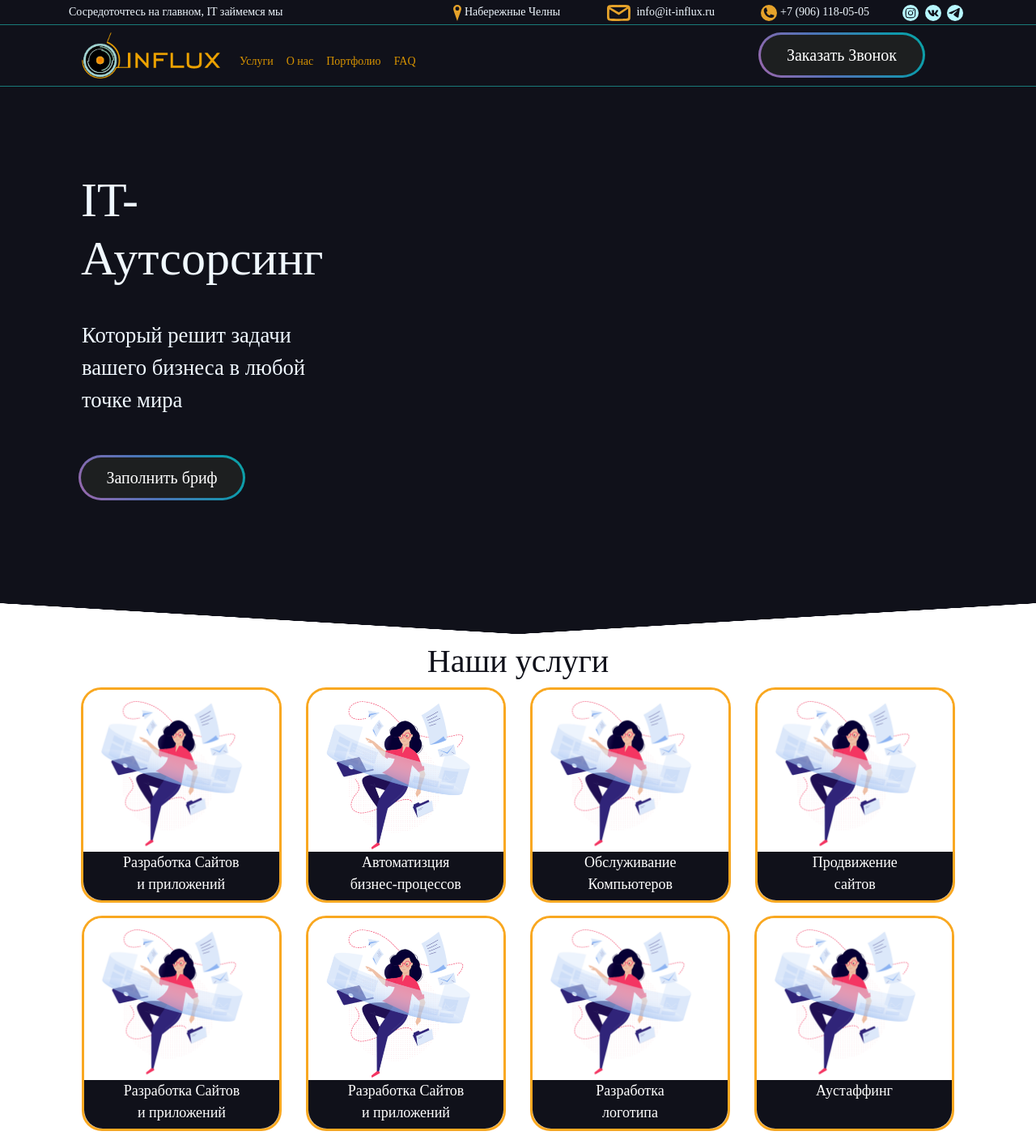
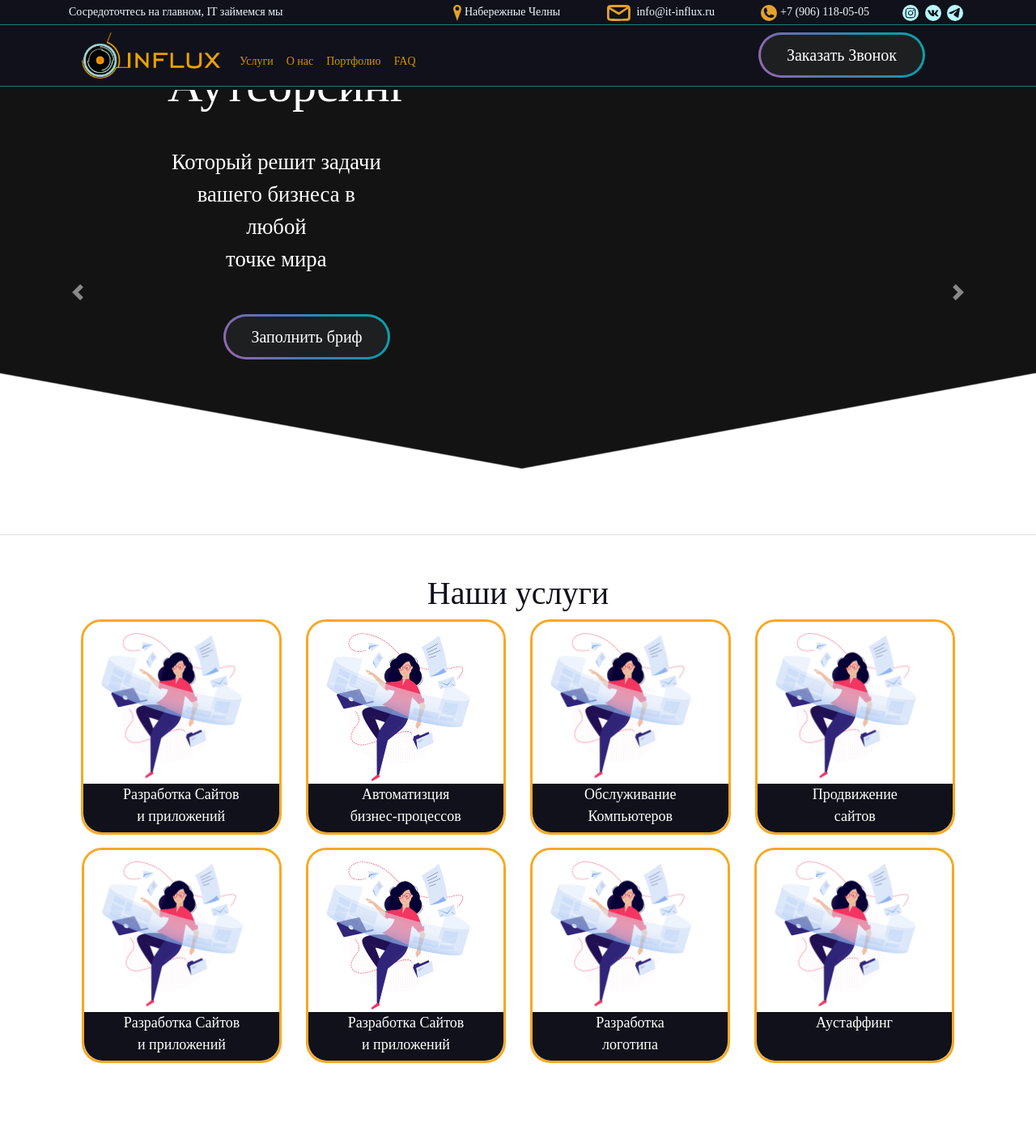
Before and after one commit to nik001/influx, a PHP site: page / in a window 1280 px wide. Shown: the whole page at 81% size. After the commit the page ends 1313 px from the top, so only its background shows below. Run offline with PHP 8.4, Linux system fonts and the light colour scheme; some web fonts are replaced.

Commit message:
слайдер

```diff
--- a/css/style.css
+++ b/css/style.css
@@ -168,6 +168,15 @@ body{
     -webkit-box-shadow: #a2a2a2 0 10px 10px 0;
     box-shadow: #a2a2a2 0 10px 10px 0;
 }
+.slide-all-text-style h1{
+    font-family: Ristretto;
+    font-size: 60px;
+    margin-top: -450px;
+    padding-bottom: 30px
+}
+.head-slide-button .gradient-border{
+    margin-left: 72px;
+}
 .tariff {
     height: 100%;
     background-color: #F6F6F6;
@@ -200,7 +209,19 @@ body{
     color: #1b1e21;
     border-radius: 5px;
 }
+.carousel{
+    z-index: 1;
+}
+.slider-mask img{
+    z-index: 1000;
+    width: 100%;
+    margin-top: -150px;
+    position: relative;
 
+}
+.carousel-indicators{
+    padding-bottom: 70px;
+}
 /*	кнопочка доработаная =)*/
 .btn-offer
 {
@@ -281,6 +302,10 @@ body{
     height: auto;
     max-width: none;
     max-height: none;
+}
+.carousel-item img{
+    height: 100vh;
+    overflow: hidden;
 }
 /*.row_row*/
 /*{*/
--- a/index.html
+++ b/index.html
@@ -13,8 +13,7 @@
     <script src="js/jquery.maskedinput.min.js"></script>
     <script src="js/popper.min.js"></script>
     <script src="js/bootstrap.min.js"></script>
-
-	 <link rel="shortcut icon" href="img/лого111.png" type="image/x-icon">
+	<link rel="shortcut icon" href="img/лого111.png" type="image/x-icon">
 
     <title>IT-INFLUX</title>
 </head>
@@ -80,7 +79,58 @@
 	<hr align="center" class=" my-1" width="100%" size="1" color="#1C8887" />
 </header>
 	<section> <!--slider -->
-		<div class="container">
+		<div id="carouselExampleIndicators" class="carousel slide" data-ride="carousel">
+		  <div class="carousel-inner">
+		    <div class="carousel-item active">
+		      <img class="d-block w-100" src="img/bg-1.jpg" alt="Первый слайд">
+		      <div class="carousel-caption">
+		      	<div class="col-4">
+				<div class=""><h1 class="text-h1-slider">IT-Аутсорсинг</h1>
+				<p>Который решит задачи <br>
+					вашего бизнеса в любой <br>
+					точке мира</p>
+				</div>
+				<div class="head-slide-button">
+					<div class="gradient-border  button-slider" id="box"> Заполнить бриф</div>
+				</div>
+				</div>
+				<div class="col-8">
+
+				</div>
+		      </div>
+		    </div>
+		    <div class="carousel-item">
+		      <img class="d-block w-100" src="img/bg-3.jpg" alt="Второй слайд">
+		      <div class="carousel-caption">
+		      	<div class="slide-all-text-style col-4">
+		      		<h1 class="">Второй слайд с инфой</h1>
+		      		<p>Lorem ipsum dolor sit amet, <br>consectetur adipisicing elit.</p>
+		      	</div>
+		      </div>
+		    </div>
+		    <div class="carousel-item">
+		      <img class="d-block w-100" src="img/bg-2.jpg" alt="Третий слайд">
+		      <div class="carousel-caption">
+		      	<div class="slide-all-text-style col-4">
+		      		<h1 class="">Третий слайд с инфой</h1>
+		      		<p>Lorem ipsum dolor sit amet, <br>consectetur adipisicing elit.</p>
+		      	</div>
+		      </div>
+		    </div>
+		  </div>
+		  <a class="carousel-control-prev" href="#carouselExampleIndicators" role="button" data-slide="prev">
+		    <span class="carousel-control-prev-icon" aria-hidden="true"></span>
+		    <span class="sr-only">Previous</span>
+		  </a>
+		  <a class="carousel-control-next" href="#carouselExampleIndicators" role="button" data-slide="next">
+		    <span class="carousel-control-next-icon" aria-hidden="true"></span>
+		    <span class="sr-only">Next</span>
+		  </a>
+		</div>
+		<div class="slider-mask">
+			<img src="img/head-mask1.png" alt="">
+		</div>
+		<!--<div class="container">
 			<div class="rov">
 				<div class="col-4">
 				<div class=""><h1 class="text-h1-slider">IT-Аутсорсинг</h1>
@@ -96,12 +146,9 @@
 
 				</div>
 			</div>
-		</div>
+		</div>-->
 
 </section><!-- -->
-	<section class="title">
-
-	</section>
 
 <section class="services pt-5"><!-- УСЛУГИ -->
 <div class="text-center "> <h1>Наши услуги</h1></div>
```
Also changed, not shown: img/bg-1.jpg (added), img/bg-2.jpg (added), img/bg-3.jpg (added), img/head-mask.png (added), img/head-mask1.png (added).
